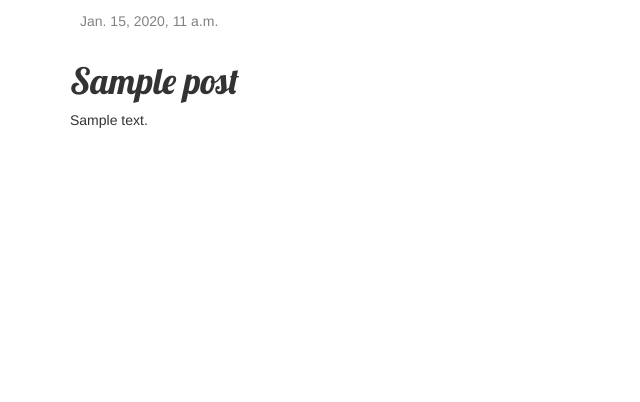
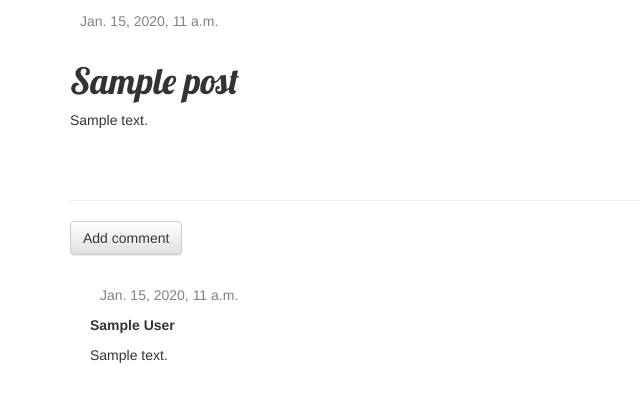
Before and after one commit to vaniaacevedo/Blog, a Django app: page /post/1/ in a window 1280 px wide. Shown: the part 143-545 px from the top of the page, without its empty margins (0-640 px from the left). Run offline with Django 3.2, Linux system fonts and the light colour scheme; tables that the repository leaves empty hold one stand-in row (values such as "Sample post"); some libraries are stand-ins or nearby versions.

Commit message:
Added the comments section and created the comment model

```diff
--- a/blog/admin.py
+++ b/blog/admin.py
@@ -1,6 +1,7 @@
 from django.contrib import admin
-from .models import Post
+from .models import Post, Comment
 
 # Register your models here.
 
 admin.site.register(Post)
+admin.site.register(Comment)
--- a/blog/models.py
+++ b/blog/models.py
@@ -19,3 +19,21 @@ class Post(models.Model):
 
     def __str__(self):
         return self.title
+
+
+class Comment(models.Model):
+    post = models.ForeignKey('blog.Post', related_name='comments')
+    author = models.CharField(max_length=200)
+    text = models.TextField()
+    created_date = models.DateTimeField(default=timezone.now)
+    approved_comment = models.BooleanField(default=False)
+
+    def approve(self):
+        self.approved_comment = True
+        self.save()
+
+    def approved_comments(self):
+        return self.comments.filter(approved_comment=True)
+
+    def __str__(self):
+        return self.text
--- a/blog/static/css/blog.css
+++ b/blog/static/css/blog.css
@@ -54,3 +54,11 @@ h1, h2, h3, h4 {
 .post h1 a, .post h1 a:visited {
     color: #000000;
 }
+
+.comment {
+    margin: 20px 0px 20px 20px;
+}
+
+#pcomment p{
+    padding-top: 20px;
+}
--- a/blog/templates/blog/post_detail.html
+++ b/blog/templates/blog/post_detail.html
@@ -16,4 +16,23 @@
         <h1>{{ post.title }}</h1>
         <p>{{ post.text|linebreaksbr }}</p>
     </div>
+    <hr>
+    <a class="btn btn-default" href="{% url 'add_comment_to_post' pk=post.pk %}">Add comment</a>
+
+    {% for comment in post.comments.all %}
+        {% if user.is_authenticated or comment.approved_comment %}
+    <div class="comment">
+        <div class="date">
+            {{ comment.created_date }}
+            {% if not comment.approved_comment %}
+                <a class="btn btn-default" href="{% url 'comment_remove' pk=comment.pk %}"><span class="glyphicon glyphicon-remove"></span></a>
+                <a class="btn btn-default" href="{% url 'comment_approve' pk=comment.pk %}"><span class="glyphicon glyphicon-ok"></span></a>
+            {% endif %}
+        </div>
+        <strong>{{ comment.author }}</strong>
+        <p>{{ comment.text|linebreaks }}</p>
+    </div>
+    {% endif %}
+{% empty %}
+   {% endfor %}
 {% endblock %}
--- a/blog/templates/blog/post_list.html
+++ b/blog/templates/blog/post_list.html
@@ -8,6 +8,7 @@
             </div>
             <h1><a href="{% url 'post_detail' pk=post.pk %}">{{ post.title }}</a></h1>
             <p>{{ post.text|linebreaksbr }}</p>
+            <a href="{% url 'post_detail' pk=post.pk %}">Comments {{ post.approved_comments.count }}</a>
         </div>
     {% endfor %}
 {% endblock %}
--- a/blog/templates/registration/login.html
+++ b/blog/templates/registration/login.html
@@ -5,7 +5,7 @@
         <p>Your username and password didn't match. Please try again.</p>
     {% endif %}
 
-    <form method="post" action="{% url 'login' %}">
+    <form method="POST" action="{% url 'login' %}">
         {% csrf_token %}
         <table>
         <tr>
--- a/blog/urls.py
+++ b/blog/urls.py
@@ -9,6 +9,9 @@ urlpatterns = [
     url(r'^drafts/$', views.post_draft_list, name='post_draft_list'),
     url(r'^post/(?P<pk>\d+)/publish/$', views.post_publish, name='post_publish'),
     url(r'^post/(?P<pk>\d+)/remove/$', views.post_remove, name='post_remove'),
+    url(r'^post/(?P<pk>\d+)/comment/$', views.add_comment_to_post, name='add_comment_to_post'),
+    url(r'^comment/(?P<pk>\d+)/approve/$', views.comment_approve, name='comment_approve'),
+	url(r'^comment/(?P<pk>\d+)/remove/$', views.comment_remove, name='comment_remove'),
     url(r'^register/$', views.register, name='register'),
 
 ]
--- a/blog/views.py
+++ b/blog/views.py
@@ -1,9 +1,9 @@
 from django.shortcuts import render
 from django.shortcuts import redirect
 from django.utils import timezone
-from .models import Post
+from .models import Post, Comment
 from django.shortcuts import render, get_object_or_404
-from .forms import PostForm
+from .forms import PostForm, CommentForm
 from django.contrib.auth.decorators import login_required
 from django.contrib.auth.forms import UserCreationForm
 from django.contrib.auth import authenticate, login
@@ -65,7 +65,7 @@ def post_remove(request, pk):
     return redirect('post_list')
 
 def register(request):
-    if request.method == 'POST':
+    if request.method == "POST":
         form= UserCreationForm(request.POST)
         if form.is_valid():
             form.save()
@@ -79,3 +79,29 @@ def register(request):
 
     context = {'form':form}
     return render(request, 'registration/register.html', context)
+
+def add_comment_to_post(request, pk):
+    post = get_object_or_404(Post, pk=pk)
+    if request.method == "POST":
+        form = CommentForm(request.POST)
+        if form.is_valid():
+            comment = form.save(commit=False)
+            comment.post = post
+            comment.save()
+            return redirect('post_detail', pk=post.pk)
+    else:
+        form = CommentForm()
+    return render(request, 'blog/add_comment_to_post.html', {'form': form})
+
+
+@login_required
+def comment_approve(request, pk):
+    comment = get_object_or_404(Comment, pk=pk)
+    comment.approve()
+    return redirect('post_detail', pk=comment.post.pk)
+
+@login_required
+def comment_remove(request, pk):
+    comment = get_object_or_404(Comment, pk=pk)
+    comment.delete()
+    return redirect('post_detail', pk=comment.post.pk)
```
Also changed, not shown: blog/forms.py (+7 -1 lines), blog/templates/blog/add_comment_to_post.html (added, +9 -0 lines), blog/migrations/0002_comment.py (added).
